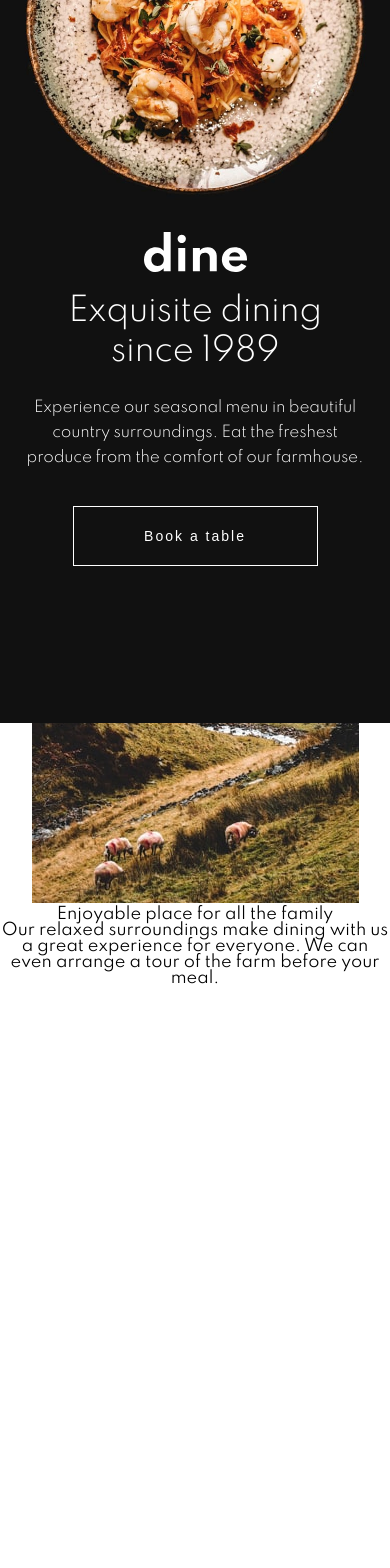
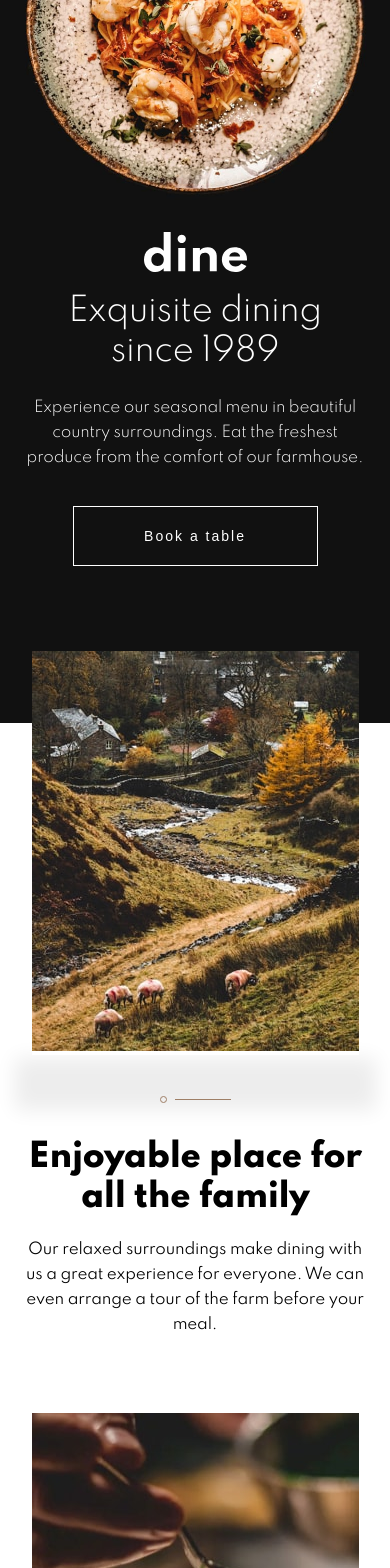
Before and after one commit to ChamuMutezva/dinner-restaurant-website, a React (Create React App) app: page / in a window 390 px wide. Shown: the top 1568 px of the page. Before the commit the page ends 987 px from the top, so only its background shows below. Built offline with nearby package versions, Linux system fonts and the light colour scheme.

Commit message:
cards component and mobile styling

```diff
--- /dev/null
+++ b/src/main/cardComponent.js
@@ -0,0 +1,21 @@
+const CardComponent = (props) => {
+    return (
+        <div className="card">
+            <picture className="card__img">
+                <source media="(max-width: 680px)" srcSet={props.srcSet1} />
+                <source media="(max-width: 1080px)" srcSet={props.srcSet2} />
+                <source media="(min-width: 1081px)" srcSet={props.srcSet3} />
+                <img src={props.src} srcSet={props.srcSet}
+                    alt={props.alt} />
+            </picture>
+            <div className="card__main">
+                <h2 className="card__main__title">Enjoyable place for all the family</h2>
+                <p className="card__main__descr">
+                    Our relaxed surroundings make dining with us a great experience for everyone. We can even arrange
+                    a tour of the farm before your meal.
+                    </p>
+            </div>
+        </div>
+    )
+}
+export default CardComponent
--- a/src/main/cards.js
+++ b/src/main/cards.js
@@ -4,25 +4,44 @@ import enjoyableTablet from '../assets/images/homepage/enjoyable-place-tablet.jp
 import enjoyableTablet2x from '../assets/images/homepage/enjoyable-place-tablet@2x.jpg'
 import enjoyableDesktop from '../assets/images/homepage/enjoyable-place-desktop.jpg'
 import enjoyableDesktop2x from '../assets/images/homepage/enjoyable-place-desktop@2x.jpg'
+
+// SECOND CARD ASSETS
+import localSourceMobile from '../assets/images/homepage/locally-sourced-mobile.jpg'
+import localSourceMobile2x from '../assets/images/homepage/locally-sourced-mobile@2x.jpg'
+import localSourceTablet from '../assets/images/homepage/locally-sourced-tablet.jpg'
+import localSourceTablet2x from '../assets/images/homepage/locally-sourced-tablet@2x.jpg'
+import localSourceDesktop from '../assets/images/homepage/locally-sourced-desktop.jpg'
+import localSourceDesktop2x from '../assets/images/homepage/locally-sourced-desktop@2x.jpg'
+
+import CardComponent from './cardComponent'
 const Cards = () => {
     return (
-        <section>
-            <div className="card">
-                <picture>
-                    <source media="(max-width: 680px)" srcSet={`${enjoyableMobile}, ${enjoyableMobile2x}`} />
-                    <source media="(max-width: 1080px)" srcSet={`${enjoyableTablet}, ${enjoyableTablet2x}`} />
-                    <source media="(min-width: 1081px)" srcSet={`${enjoyableDesktop}, ${enjoyableDesktop2x}`} />
-                    <img src={enjoyableMobile} srcSet={`${enjoyableMobile}, ${enjoyableTablet}, ${enjoyableDesktop}`}
-                        alt="Enjoy the beautiful surroundings" />
-                </picture>
-                <div className="card__main">
-                    <h2 className="card__main__title">Enjoyable place for all the family</h2>
-                    <p className="card__main__descr">
-                        Our relaxed surroundings make dining with us a great experience for everyone. We can even arrange
-                        a tour of the farm before your meal.
-                    </p>
-                </div>
-            </div>
+        <section className="cards__section">
+
+            <CardComponent srcSet1={`${enjoyableMobile}, ${enjoyableMobile2x}`}
+                srcSet2={`${enjoyableTablet}, ${enjoyableTablet2x}`}
+                srcSet3={`${enjoyableDesktop}, ${enjoyableDesktop2x}`}
+                src={enjoyableMobile}
+                srcSet={`${enjoyableMobile}, ${enjoyableTablet}, ${enjoyableDesktop}`}
+                alt="Enjoy the beautiful surroundings"
+                title="Enjoyable place for all the family"
+                description="Our relaxed surroundings make dining with us a great
+                             experience for everyone. We can even arrange
+                             a tour of the farm before your meal."/>
+
+            {/*SECOND CARD*/}
+
+            <CardComponent srcSet1={`${localSourceMobile}, ${localSourceMobile2x}`}
+                srcSet2={`${localSourceTablet}, ${localSourceTablet2x}`}
+                srcSet3={`${localSourceDesktop}, ${localSourceDesktop2x}`}
+                src={localSourceMobile}
+                srcSet={`${localSourceMobile}, ${localSourceTablet}, ${localSourceDesktop}`}
+                alt="Enjoy the beautiful surroundings"
+                title="The most locally sourced food"
+                description="All our ingredients come directly from our farm or
+                           local fishery. So you can be sure that you’re
+                           eating the freshest, most sustainable food."/>
+
         </section>
     )
 }
--- /dev/null
+++ b/src/styles/_main.scss
@@ -0,0 +1,34 @@
+.cards__section {
+    position: relative;
+    top: 148px;
+}
+
+.card__main {
+    position: relative;
+    margin-top: 24px;
+    padding: 0 25px;
+    margin-bottom: 76px;
+}
+
+.card__main::before {
+    position: relative;
+    content: url("../assets/images/patterns/pattern-divide.svg");
+    top: 12px;
+}
+
+.card__main__title {
+    padding-top: 43px;
+    font-size: calculateRem(32);
+    font-weight: 800;
+    letter-spacing: -0.4px;
+    line-height: 40px;
+    margin-bottom: 20px;
+}
+.card__main__descr {
+	line-height: 25px;
+	letter-spacing: -0.19px;
+    font-size: calculateRem(15);
+}
+.card__img {
+    box-shadow: 0px 38px 20px 17px #ededed;
+}
--- a/src/styles/_mixins.scss
+++ b/src/styles/_mixins.scss
@@ -3,3 +3,9 @@
         @content;
     }
 }
+// Function for converting a px based font-size to rem.
+@function calculateRem($size) {
+    $remSize: $size / 16;
+    //Default font size on html element is 100%, equivalent to 16px;
+    @return #{$remSize}rem;
+}
--- a/src/styles/style.css
+++ b/src/styles/style.css
@@ -58,7 +58,6 @@ table {
   background-image: url("../assets/images/homepage/hero-bg-mobile@2x.jpg");
   background-repeat: no-repeat;
   background-size: 100% auto;
-  width: 100vw;
   background-position: top;
 }
 
@@ -182,6 +181,44 @@ button {
   }
 }
 
+.cards__section {
+  position: relative;
+  top: 148px;
+}
+
+.card__main {
+  position: relative;
+  margin-top: 24px;
+  padding: 0 25px;
+  margin-bottom: 76px;
+}
+
+.card__main::before {
+  position: relative;
+  content: url("../assets/images/patterns/pattern-divide.svg");
+  top: 12px;
+}
+
+.card__main__title {
+  padding-top: 43px;
+  font-size: 2rem;
+  font-weight: 800;
+  letter-spacing: -0.4px;
+  line-height: 40px;
+  margin-bottom: 20px;
+}
+
+.card__main__descr {
+  line-height: 25px;
+  letter-spacing: -0.19px;
+  font-size: 0.9375rem;
+}
+
+.card__img {
+  -webkit-box-shadow: 0px 38px 20px 17px #ededed;
+          box-shadow: 0px 38px 20px 17px #ededed;
+}
+
 body {
   font-family: 'Spartan', sans-serif;
   font-size: 16px;
--- a/src/styles/style.scss
+++ b/src/styles/style.scss
@@ -3,6 +3,7 @@
 @import 'variables';
 @import 'mixins';
 @import 'header';
+@import 'main';
 
 body {
     font-family: 'Spartan', sans-serif;
--- a/starter-code/index.html
+++ b/starter-code/index.html
@@ -15,10 +15,7 @@
 
 
 
-  The most locally sourced food
 
-  All our ingredients come directly from our farm or local fishery. So you can be sure that you’re
-  eating the freshest, most sustainable food.
 
 
 
```
Also changed, not shown: src/styles/_header.scss (+6 -6 lines), 1 other file (tests, documents, lock files or other folders).
